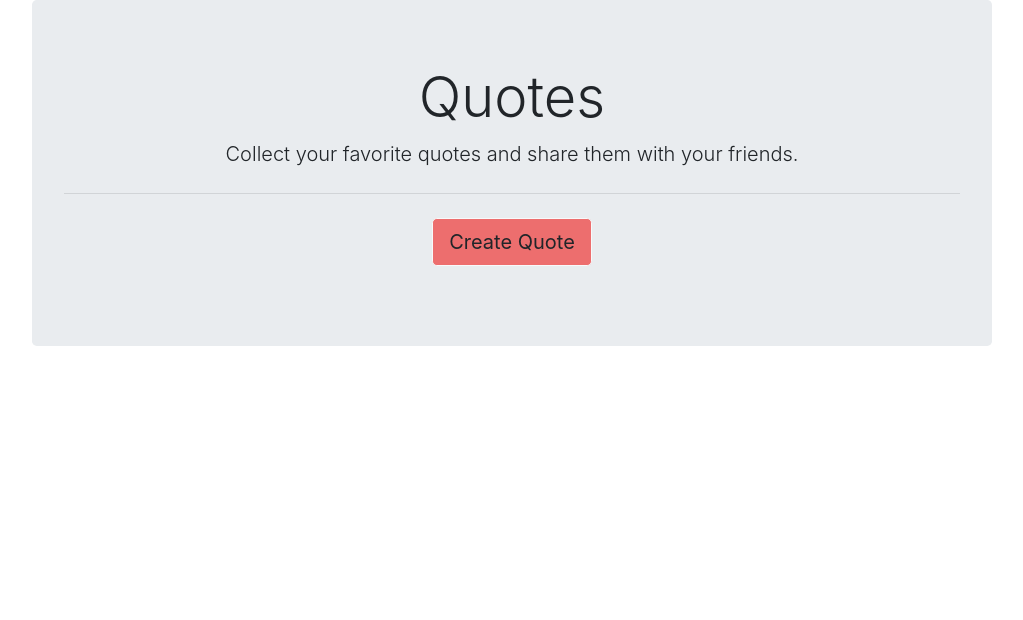
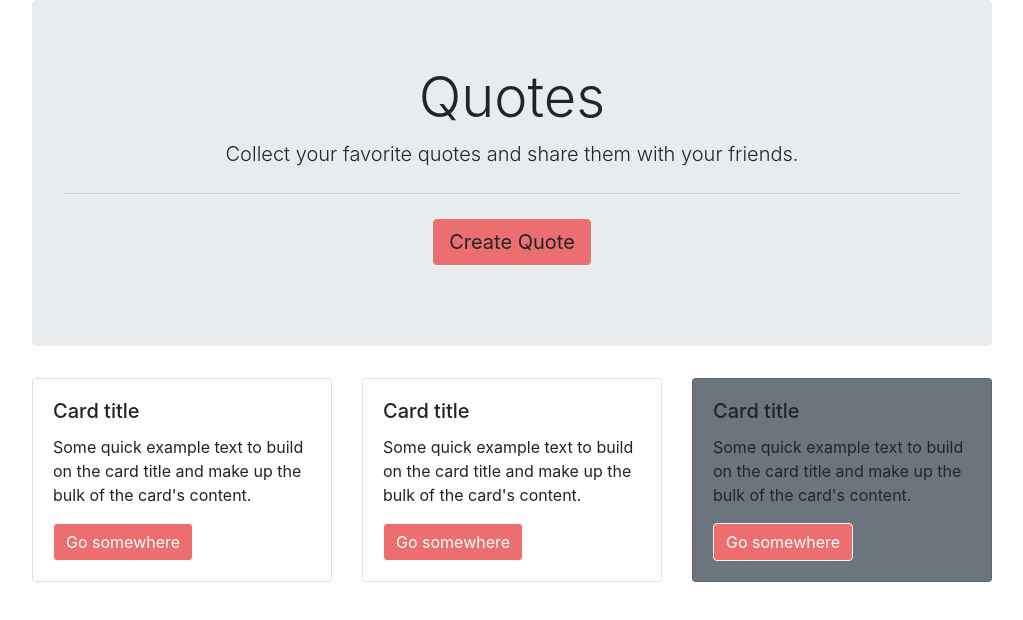
Before and after one commit to bryanbill/quotes, an Angular app: page / in a window 1280 px wide. Shown: the top 620 px of the page, without its empty margins (128-1151 px from the left). Built offline with nearby package versions, Linux system fonts and the light colour scheme.

Commit message:
feat:layout - quote cards

```diff
--- a/src/app/app.component.html
+++ b/src/app/app.component.html
@@ -1,5 +1,5 @@
 <main class="h-100">
-  <section class="w-75 h-25 my-8 py-12 mx-auto">
+  <section class="w-75 py-12 mx-auto">
     <div class="">
       <div class="jumbotron text-center">
         <h1 class="display-4">Quotes</h1>
@@ -13,4 +13,48 @@
       </div>
     </div>
   </section>
+  <section id="quotes" class="w-75 mx-auto">
+    <div class="row">
+      <div class="col-md-8">
+        <div class="row">
+          <div class="col-md-6">
+            <div class="card">
+              <div class="card-body">
+                <h5 class="card-title">Card title</h5>
+                <p class="card-text">
+                  Some quick example text to build on the card title and make up the bulk of the card's content.
+                </p>
+                <a href="#" class="btn btn-primary">Go somewhere</a>
+              </div>
+            </div>
+          </div>
+          <div class="col-md-6">
+            <div class="card">
+              <div class="card-body">
+                <h5 class="card-title">Card title</h5>
+                <p class="card-text">
+                  Some quick example text to build on the card title and make up the bulk of the card's content.
+                </p>
+                <a href="#" class="btn btn-primary">Go somewhere</a>
+              </div>
+            </div>
+          </div>
+        </div>
+      </div>
+      <div class="col-md-4">
+        <div class="card bg-secondary">
+          <div class="card-body">
+            <h5 class="card-title">Card title</h5>
+            <p class="card-text">
+              Some quick example text to build on the card title and make up the bulk of the card's content.
+            </p>
+            <a href="#" class="btn btn-primary">Go somewhere</a>
+          </div>
+        </div>
+      </div>
+    </div>
+  </section>
 </main>
+<footer class="">
+
+</footer>
```
